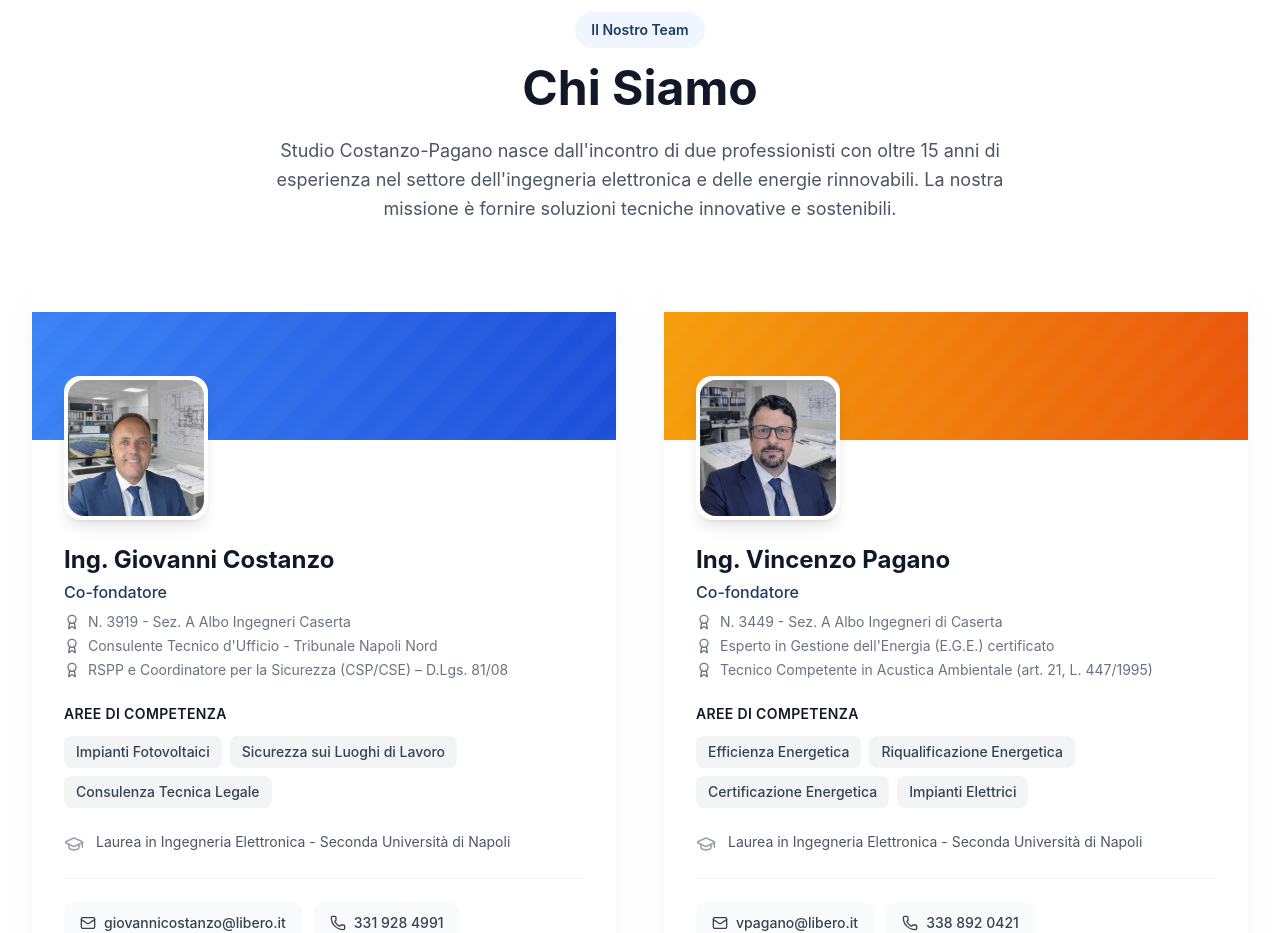
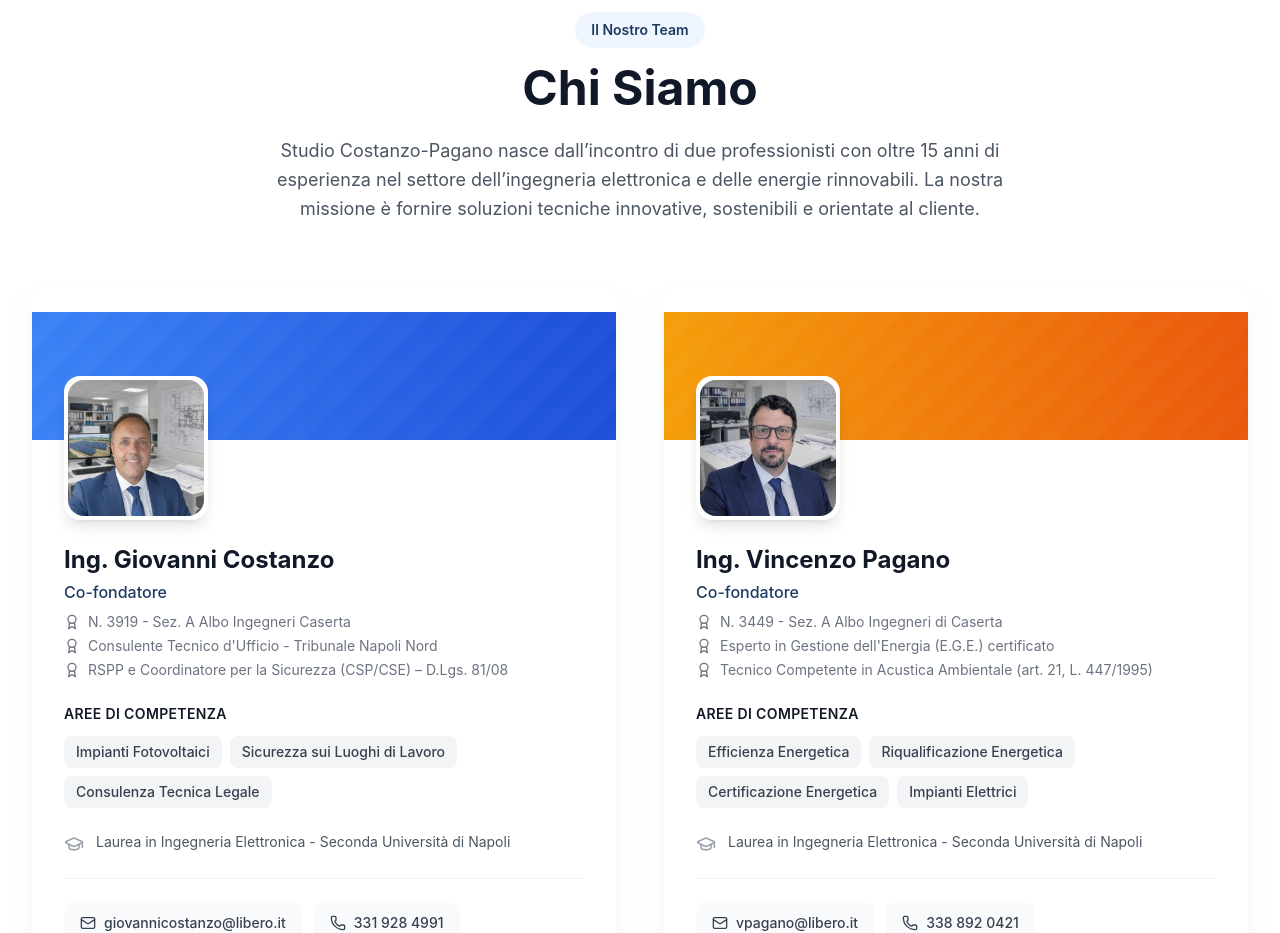
Before and after one commit to paganoingvincenzo/studio-website, a React (Vite) app in the folder app/: page / in a window 1280 px wide. Shown: the part 1160-2093 px from the top of the page. Built offline with nearby package versions, Linux system fonts and the light colour scheme.

Commit message:
Update About.tsx

```diff
--- a/app/src/sections/About.tsx
+++ b/app/src/sections/About.tsx
@@ -17,7 +17,6 @@ const engineers = [
       'Consulenza Tecnica Legale',
     ],
     education: 'Laurea in Ingegneria Elettronica - Seconda Università di Napoli',
-    experience: '',
     email: 'giovannicostanzo@libero.it',
     phone: '331 928 4991',
     color: 'from-blue-500 to-blue-700',
@@ -36,7 +35,6 @@ const engineers = [
       'Impianti Elettrici',
     ],
     education: 'Laurea in Ingegneria Elettronica - Seconda Università di Napoli',
-    experience: '',
     email: 'vpagano@libero.it',
     phone: '338 892 0421',
     color: 'from-amber-500 to-orange-600',
@@ -57,10 +55,7 @@ export default function About() {
             Chi Siamo
           </h2>
           <p className="text-lg text-gray-600 max-w-3xl mx-auto leading-relaxed">
-            Studio Costanzo-Pagano nasce dall&apos;incontro di due professionisti
-            con oltre 15 anni di esperienza nel settore dell&apos;ingegneria
-            elettronica e delle energie rinnovabili. La nostra missione è
-            fornire soluzioni tecniche innovative e sostenibili.
+            Studio Costanzo-Pagano nasce dall’incontro di due professionisti con oltre 15 anni di esperienza nel settore dell’ingegneria elettronica e delle energie rinnovabili. La nostra missione è fornire soluzioni tecniche innovative, sostenibili e orientate al cliente.
           </p>
         </div>
 
@@ -109,19 +104,16 @@ export default function About() {
                       {engineer.role}
                     </p>
 
-                    {/* Albo */}
                     <div className="flex items-center gap-2 text-sm text-gray-500">
                       <Award className="w-4 h-4 flex-shrink-0" />
                       <span>{engineer.albo}</span>
                     </div>
 
-                    {/* CTU */}
                     <div className="flex items-center gap-2 text-sm text-gray-500 mt-1">
                       <Award className="w-4 h-4 flex-shrink-0" />
                       <span>{engineer.ctu}</span>
                     </div>
 
-                    {/* Seconda riga */}
                     {engineer.ctu2 && (
                       <div className="flex items-center gap-2 text-sm text-gray-500 mt-1">
                         <Award className="w-4 h-4 flex-shrink-0" />
```
